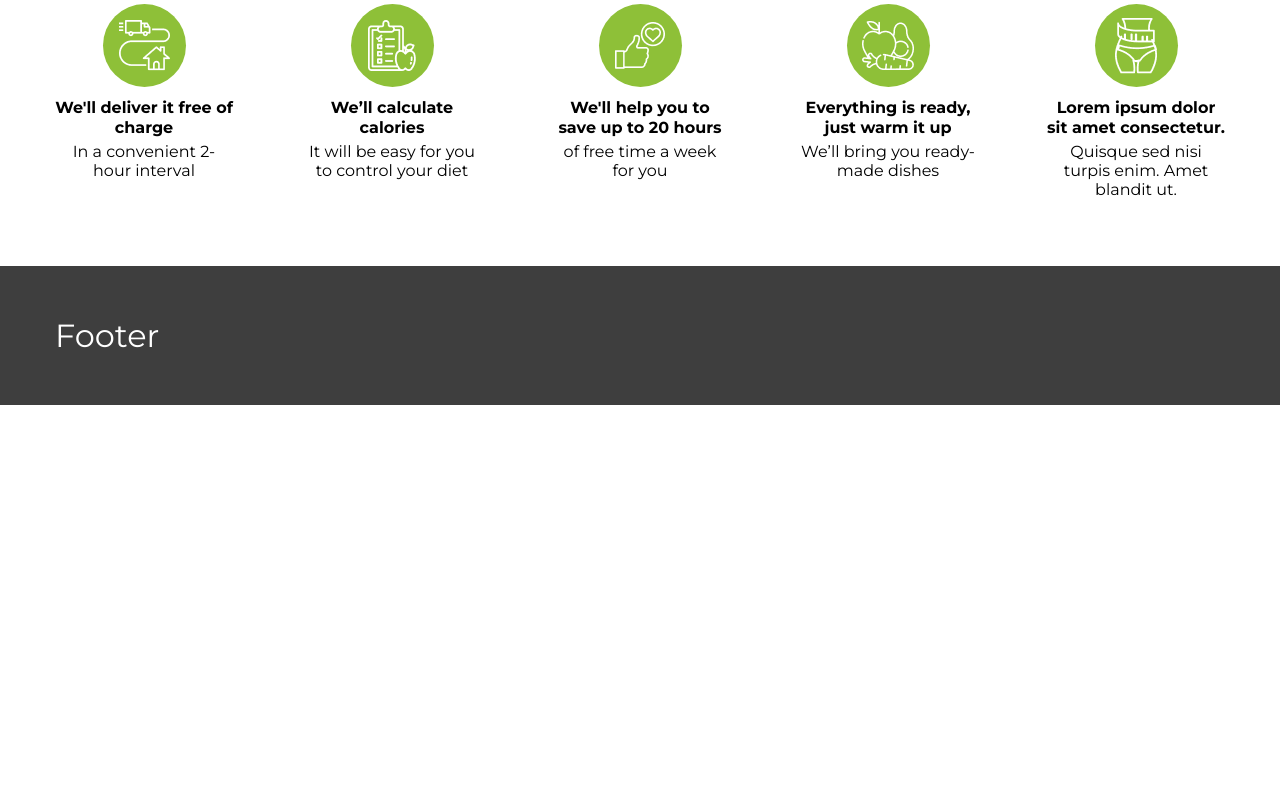
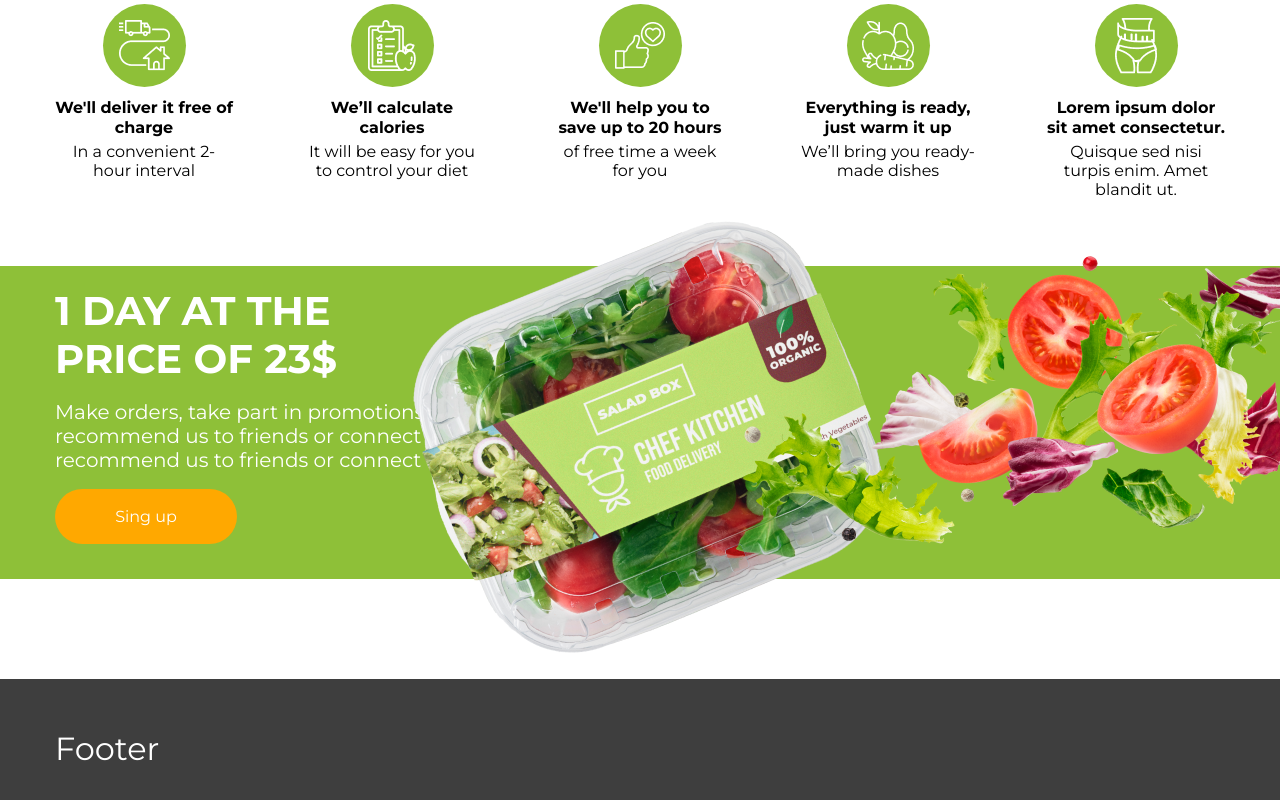
Before and after one commit to Taras21071988/food_delivery, a website: page src/html/index.html in a window 1280 px wide. Shown: the part 1557-2357 px from the top of the page. Before the commit the page ends 1962 px from the top, so only its background shows below. Drawn offline with nearby package versions, Linux system fonts and the light colour scheme; files that its build step writes are made by us from their sources; files whose address does not match are found by name.

Commit message:
section layout offer

```diff
--- /dev/null
+++ b/src/html/blocks/elements/offer.html
@@ -0,0 +1,24 @@
+<section class="offer__section">
+  <div class="offer">
+    <div class="container">
+      <div class="offer__wrapper">
+        <div class="offer__content">
+          <h1 class="offer__title">1 day at the price of 23$</h1>
+          <p class="offer__text">
+            Make orders, take part in promotions, recommend us to friends or
+            connect recommend us to friends or connect
+          </p>
+          <a href="#" class="offer__link">
+            <button class="offer__btn">Sing up</button>
+          </a>
+        </div>
+      </div>
+    </div>
+    <img class="offer__food-img" src="./img/offer/food.png" alt="food" />
+    <img
+      class="offer__vegetables-img"
+      src="./img/offer/vegetables.png"
+      alt="vegetables"
+    />
+  </div>
+</section>
--- a/src/html/blocks/main.html
+++ b/src/html/blocks/main.html
@@ -1,5 +1,4 @@
 <main>
-    @@include('elements/personal_cook.html')
-    @@include('elements/menu.html')
-    @@include('elements/advantages.html')
+  @@include('elements/personal_cook.html') @@include('elements/menu.html')
+  @@include('elements/advantages.html') @@include('elements/offer.html')
 </main>
--- /dev/null
+++ b/src/scss/elements/_offer.scss
@@ -0,0 +1,49 @@
+.offer {
+  background-color: var(--green);
+  margin-bottom: 100px;
+  position: relative;
+  .offer__wrapper {
+    padding: 21px 0 35px;
+    .offer__content {
+      display: flex;
+      flex-direction: column;
+      width: 388px;
+      color: var(--page-bg);
+      .offer__title {
+        font-size: 40px;
+        font-weight: 700;
+        text-transform: uppercase;
+        margin-bottom: 17px;
+        line-height: 120%; /* 48px */
+      }
+      .offer__text {
+        font-size: 20px;
+        font-weight: 400;
+        margin-bottom: 17px;
+      }
+      .offer__link {
+        border-radius: 32px;
+        width: 182px;
+        background-color: var(--accent);
+        color: var(--page-bg);
+        text-align: center;
+        padding: 18px 27px;
+        transition: all 0.5s ease-in;
+        &:hover {
+          color: var(--green);
+          background-color: var(--page-bg);
+        }
+      }
+    }
+  }
+  .offer__food-img {
+    position: absolute;
+    top: -105px;
+    right: 340px;
+  }
+  .offer__vegetables-img {
+    position: absolute;
+    top: -40px;
+    right: 0;
+  }
+}
```
Also changed, not shown: build/blocks/elements/offer.html (added), build/css/main.css, build/img/offer/food.png (added), build/img/offer/vegetables.png (added), build/index.html, src/img/offer/food.png (added), src/img/offer/vegetables.png (added).
